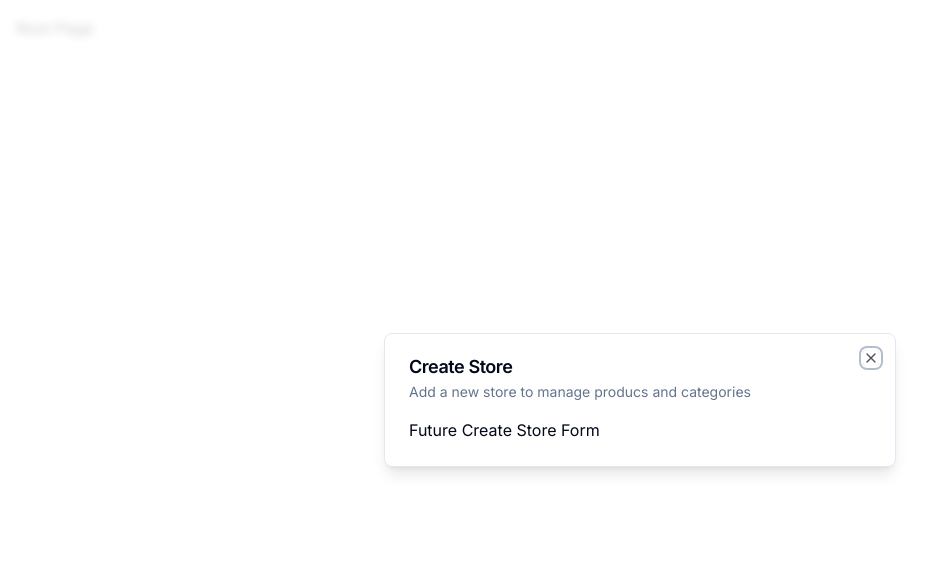
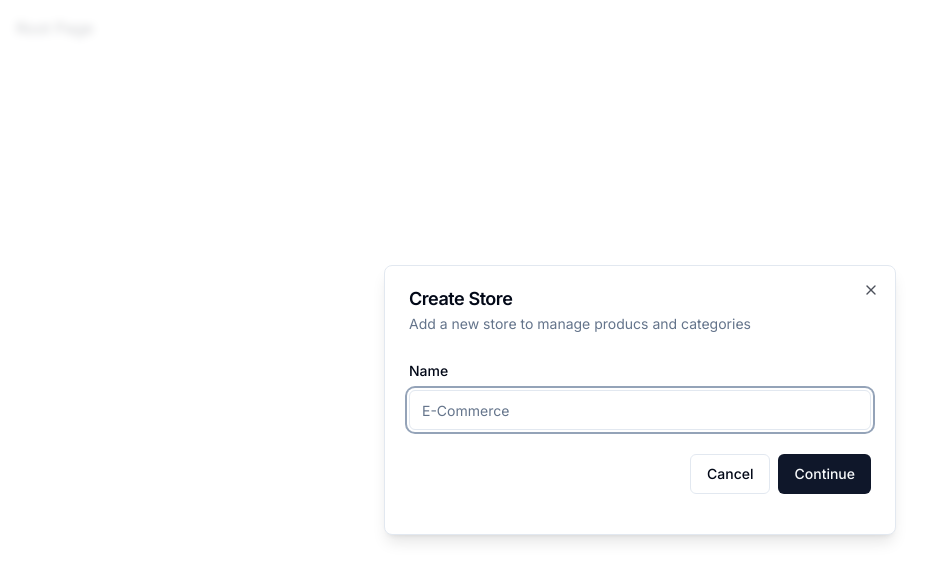
Before and after one commit to vincentt14/Full_Stack_Ecom-Admin, a Next.js app: page / in a window 1280 px wide. Shown: the top 580 px of the page, without its empty margins (0-940 px from the left). Built offline with nearby package versions, Linux system fonts and the light colour scheme.

Commit message:
adding form comp using zod validation

```diff
--- a/components/modals/store-modal.tsx
+++ b/components/modals/store-modal.tsx
@@ -1,14 +1,62 @@
 "use client";
+
+import * as z from "zod";
+import { useForm } from "react-hook-form";
+import { zodResolver } from "@hookform/resolvers/zod";
 
 import { useStoreModal } from "@/hooks/use-store-modal";
 import { Modal } from "@/components/ui/modal";
+import { Form, FormControl, FormField, FormItem, FormLabel, FormMessage } from "@/components/ui/form";
+import { Input } from "@/components/ui/input";
+import { Button } from "@/components/ui/button";
+
+const formSchema = z.object({
+  name: z.string().min(1),
+});
 
 export const StoreModal = () => {
   const storeModal = useStoreModal();
 
+  const form = useForm<z.infer<typeof formSchema>>({
+    resolver: zodResolver(formSchema),
+    defaultValues: {
+      name: "",
+    },
+  });
+
+  const onSubmit = async (values: z.infer<typeof formSchema>) => {
+    console.log(values);
+  };
+
   return (
     <Modal title="Create Store" description="Add a new store to manage producs and categories" isOpen={storeModal.isOpen} onClose={storeModal.onClose}>
-      Future Create Store Form
+      <div>
+        <div className="space-y-4 py-2 pb-4">
+          <Form {...form}>
+            <form onSubmit={form.handleSubmit(onSubmit)}>
+              <FormField
+                control={form.control}
+                name="name"
+                render={({ field }) => (
+                  <FormItem>
+                    <FormLabel>Name</FormLabel>
+                    <FormControl>
+                      <Input placeholder="E-Commerce" {...field} />
+                    </FormControl>
+                    <FormMessage />
+                  </FormItem>
+                )}
+              />
+              <div className="pt-6 space-x-2 flex items-center justify-end w-full">
+                <Button variant="outline" onClick={storeModal.onClose}>
+                  Cancel
+                </Button>
+                <Button type="submit">Continue</Button>
+              </div>
+            </form>
+          </Form>
+        </div>
+      </div>
     </Modal>
   );
 };
--- /dev/null
+++ b/components/ui/form.tsx
@@ -0,0 +1,176 @@
+import * as React from "react"
+import * as LabelPrimitive from "@radix-ui/react-label"
+import { Slot } from "@radix-ui/react-slot"
+import {
+  Controller,
+  ControllerProps,
+  FieldPath,
+  FieldValues,
+  FormProvider,
+  useFormContext,
+} from "react-hook-form"
+
+import { cn } from "@/lib/utils"
+import { Label } from "@/components/ui/label"
+
+const Form = FormProvider
+
+type FormFieldContextValue<
+  TFieldValues extends FieldValues = FieldValues,
+  TName extends FieldPath<TFieldValues> = FieldPath<TFieldValues>
+> = {
+  name: TName
+}
+
+const FormFieldContext = React.createContext<FormFieldContextValue>(
+  {} as FormFieldContextValue
+)
+
+const FormField = <
+  TFieldValues extends FieldValues = FieldValues,
+  TName extends FieldPath<TFieldValues> = FieldPath<TFieldValues>
+>({
+  ...props
+}: ControllerProps<TFieldValues, TName>) => {
+  return (
+    <FormFieldContext.Provider value={{ name: props.name }}>
+      <Controller {...props} />
+    </FormFieldContext.Provider>
+  )
+}
+
+const useFormField = () => {
+  const fieldContext = React.useContext(FormFieldContext)
+  const itemContext = React.useContext(FormItemContext)
+  const { getFieldState, formState } = useFormContext()
+
+  const fieldState = getFieldState(fieldContext.name, formState)
+
+  if (!fieldContext) {
+    throw new Error("useFormField should be used within <FormField>")
+  }
+
+  const { id } = itemContext
+
+  return {
+    id,
+    name: fieldContext.name,
+    formItemId: `${id}-form-item`,
+    formDescriptionId: `${id}-form-item-description`,
+    formMessageId: `${id}-form-item-message`,
+    ...fieldState,
+  }
+}
+
+type FormItemContextValue = {
+  id: string
+}
+
+const FormItemContext = React.createContext<FormItemContextValue>(
+  {} as FormItemContextValue
+)
+
+const FormItem = React.forwardRef<
+  HTMLDivElement,
+  React.HTMLAttributes<HTMLDivElement>
+>(({ className, ...props }, ref) => {
+  const id = React.useId()
+
+  return (
+    <FormItemContext.Provider value={{ id }}>
+      <div ref={ref} className={cn("space-y-2", className)} {...props} />
+    </FormItemContext.Provider>
+  )
+})
+FormItem.displayName = "FormItem"
+
+const FormLabel = React.forwardRef<
+  React.ElementRef<typeof LabelPrimitive.Root>,
+  React.ComponentPropsWithoutRef<typeof LabelPrimitive.Root>
+>(({ className, ...props }, ref) => {
+  const { error, formItemId } = useFormField()
+
+  return (
+    <Label
+      ref={ref}
+      className={cn(error && "text-destructive", className)}
+      htmlFor={formItemId}
+      {...props}
+    />
+  )
+})
+FormLabel.displayName = "FormLabel"
+
+const FormControl = React.forwardRef<
+  React.ElementRef<typeof Slot>,
+  React.ComponentPropsWithoutRef<typeof Slot>
+>(({ ...props }, ref) => {
+  const { error, formItemId, formDescriptionId, formMessageId } = useFormField()
+
+  return (
+    <Slot
+      ref={ref}
+      id={formItemId}
+      aria-describedby={
+        !error
+          ? `${formDescriptionId}`
+          : `${formDescriptionId} ${formMessageId}`
+      }
+      aria-invalid={!!error}
+      {...props}
+    />
+  )
+})
+FormControl.displayName = "FormControl"
+
+const FormDescription = React.forwardRef<
+  HTMLParagraphElement,
+  React.HTMLAttributes<HTMLParagraphElement>
+>(({ className, ...props }, ref) => {
+  const { formDescriptionId } = useFormField()
+
+  return (
+    <p
+      ref={ref}
+      id={formDescriptionId}
+      className={cn("text-sm text-muted-foreground", className)}
+      {...props}
+    />
+  )
+})
+FormDescription.displayName = "FormDescription"
+
+const FormMessage = React.forwardRef<
+  HTMLParagraphElement,
+  React.HTMLAttributes<HTMLParagraphElement>
+>(({ className, children, ...props }, ref) => {
+  const { error, formMessageId } = useFormField()
+  const body = error ? String(error?.message) : children
+
+  if (!body) {
+    return null
+  }
+
+  return (
+    <p
+      ref={ref}
+      id={formMessageId}
+      className={cn("text-sm font-medium text-destructive", className)}
+      {...props}
+    >
+      {body}
+    </p>
+  )
+})
+FormMessage.displayName = "FormMessage"
+
+export {
+  useFormField,
+  Form,
+  FormItem,
+  FormLabel,
+  FormControl,
+  FormDescription,
+  FormMessage,
+  FormField,
+}
--- /dev/null
+++ b/components/ui/input.tsx
@@ -0,0 +1,25 @@
+import * as React from "react"
+
+import { cn } from "@/lib/utils"
+
+export interface InputProps
+  extends React.InputHTMLAttributes<HTMLInputElement> {}
+
+const Input = React.forwardRef<HTMLInputElement, InputProps>(
+  ({ className, type, ...props }, ref) => {
+    return (
+      <input
+        type={type}
+        className={cn(
+          "flex h-10 w-full rounded-md border border-input bg-background px-3 py-2 text-sm ring-offset-background file:border-0 file:bg-transparent file:text-sm file:font-medium placeholder:text-muted-foreground focus-visible:outline-none focus-visible:ring-2 focus-visible:ring-ring focus-visible:ring-offset-2 disabled:cursor-not-allowed disabled:opacity-50",
+          className
+        )}
+        ref={ref}
+        {...props}
+      />
+    )
+  }
+)
+Input.displayName = "Input"
+
+export { Input }
--- /dev/null
+++ b/components/ui/label.tsx
@@ -0,0 +1,26 @@
+"use client"
+
+import * as React from "react"
+import * as LabelPrimitive from "@radix-ui/react-label"
+import { cva, type VariantProps } from "class-variance-authority"
+
+import { cn } from "@/lib/utils"
+
+const labelVariants = cva(
+  "text-sm font-medium leading-none peer-disabled:cursor-not-allowed peer-disabled:opacity-70"
+)
+
+const Label = React.forwardRef<
+  React.ElementRef<typeof LabelPrimitive.Root>,
+  React.ComponentPropsWithoutRef<typeof LabelPrimitive.Root> &
+    VariantProps<typeof labelVariants>
+>(({ className, ...props }, ref) => (
+  <LabelPrimitive.Root
+    ref={ref}
+    className={cn(labelVariants(), className)}
+    {...props}
+  />
+))
+Label.displayName = LabelPrimitive.Root.displayName
+
+export { Label }
--- a/package.json
+++ b/package.json
@@ -10,7 +10,9 @@
   },
   "dependencies": {
     "@clerk/nextjs": "^4.21.14",
+    "@hookform/resolvers": "^3.1.1",
     "@radix-ui/react-dialog": "^1.0.4",
+    "@radix-ui/react-label": "^2.0.2",
     "@radix-ui/react-slot": "^1.0.2",
     "@types/node": "20.3.3",
     "@types/react": "18.2.14",
@@ -25,10 +27,12 @@
     "postcss": "8.4.24",
     "react": "18.2.0",
     "react-dom": "18.2.0",
+    "react-hook-form": "^7.45.1",
     "tailwind-merge": "^1.13.2",
     "tailwindcss": "3.3.2",
     "tailwindcss-animate": "^1.0.6",
     "typescript": "5.1.6",
+    "zod": "^3.21.4",
     "zustand": "^4.3.9"
   }
 }
```
Also changed, not shown: 1 other file (tests, documents, lock files or other folders).
